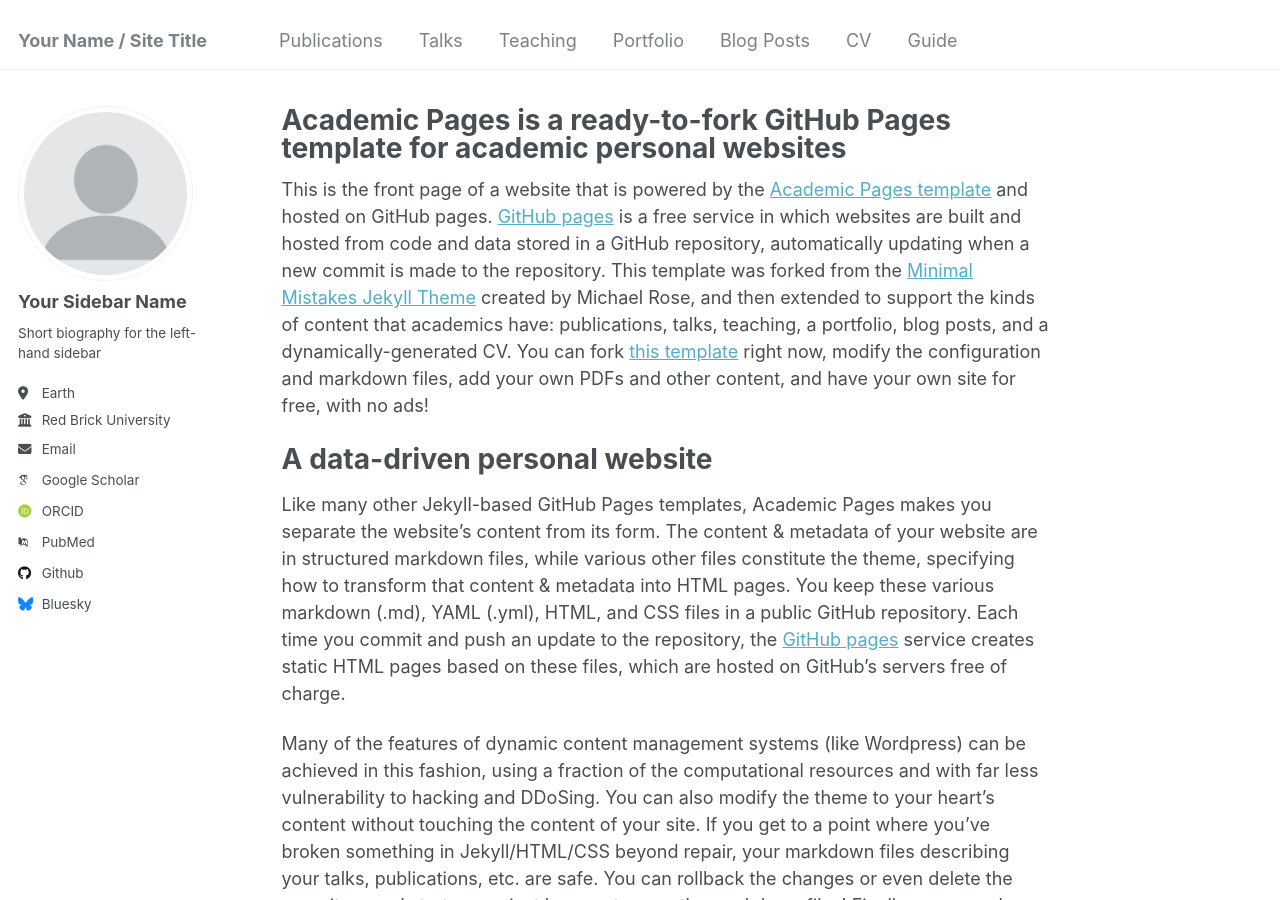
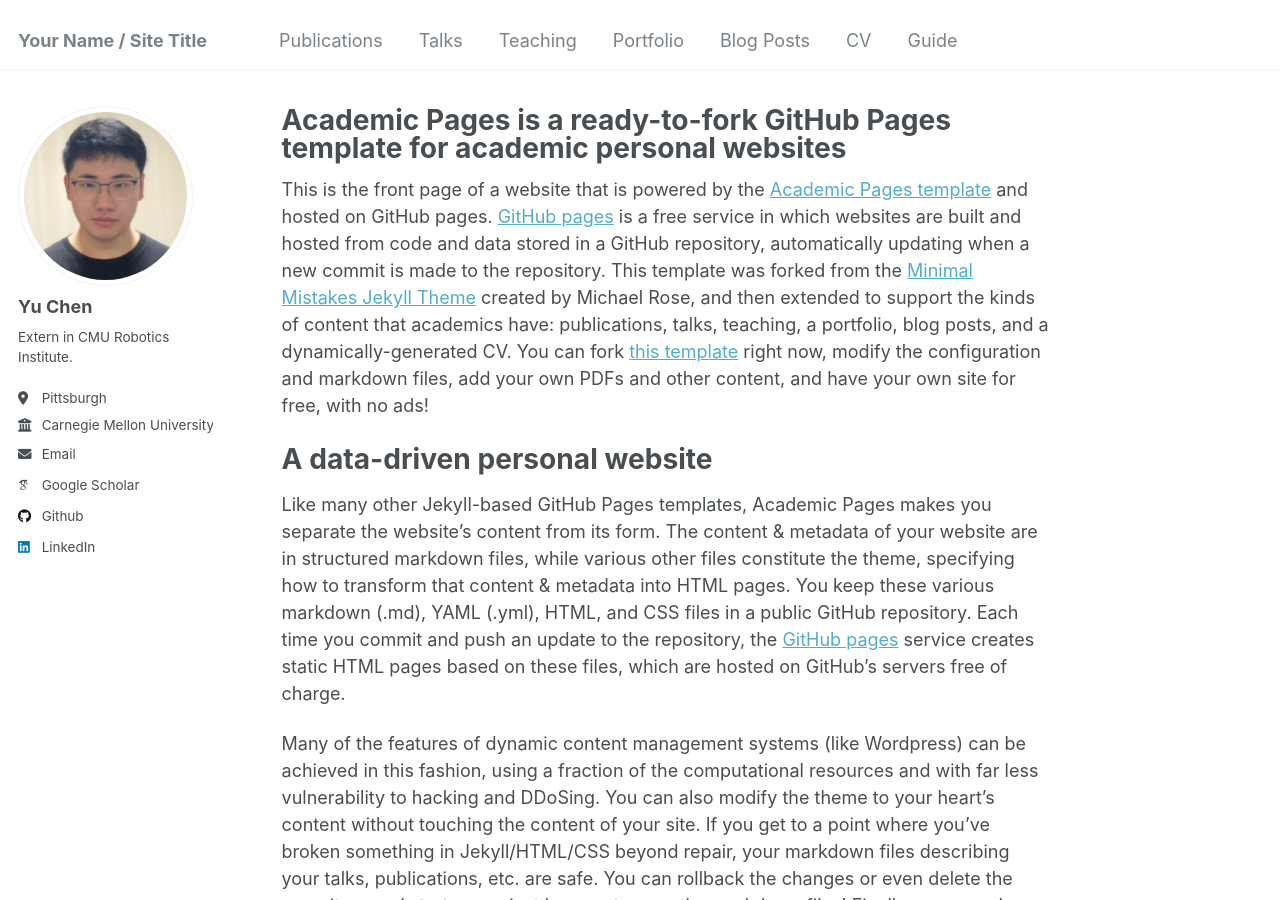
Before and after one commit to Neuling-jpg/yu.github.io, a Jekyll site: the page built from _pages/about.md, in a window 1280 px wide and 900 px high. Built offline with Jekyll 4.4.1, drawn with Linux system fonts in a browser that asks for light colours; some web fonts are replaced.

Commit message:
Update _config.yml

```diff
--- a/_config.yml
+++ b/_config.yml
@@ -21,22 +21,22 @@ repository               : "academicpages/academicpages.github.io"
 #               Additional customization can be done by editing /_includes/author-profile.html
 author:
   # Biographic information
-  avatar           : "profile.png"
-  name             : "Your Sidebar Name"
+  avatar           : "Yu_Chen_circle.jpg"
+  name             : "Yu Chen"
   pronouns         : # example: "she/her"
-  bio              : "Short biography for the left-hand sidebar"
-  location         : "Earth"
-  employer         : "Red Brick University"
+  bio              : "Extern in CMU Robotics Institute."
+  location         : "Pittsburgh"
+  employer         : "Carnegie Mellon University"
   uri              : # URL
-  email            : "none@example.org"
+  email            : "uchen0223@gmail.com"
 
   # Academic websites
   arxiv            : # URL - Update with the correct link to your profile
-  googlescholar    : "https://scholar.google.com/citations?user=PS_CX0AAAAAJ"
+  googlescholar    : "https://scholar.google.com/citations?hl=en&user=U6s4IpUAAAAJ"
   impactstory      : # URL
-  orcid            : "http://orcid.org/yourorcidurl"
+  orcid            : # "http://orcid.org/yourorcidurl"
   semantic         : # URL
-  pubmed           : "https://www.ncbi.nlm.nih.gov/pubmed/?term=john+snow"
+  pubmed           : # "https://www.ncbi.nlm.nih.gov/pubmed/?term=john+snow"
   researchgate     : # URL
   scopus           : # URL
 
@@ -44,12 +44,12 @@ author:
   bitbucket        : # Username - Update with your username on the site
   codepen          : # Username
   dribbble         : # Username
-  github           : "academicpages"
+  github           : "https://github.com/Neuling-jpg/"
   kaggle           : # Username
   stackoverflow    : # User number or user number and name (i.e., use "1" or "1/jeff-atwood")
 
   # Social media
-  bluesky          : "bsky.app" # Replace this with you Bluesky username
+  bluesky          : # "bsky.app" # Replace this with you Bluesky username
   facebook         : # Username
   flickr           : # Username
   foursquare       : # Username
@@ -58,7 +58,7 @@ author:
   keybase          : # Username
   instagram        : # Username
   lastfm           : # Username
-  linkedin         : # Username
+  linkedin         : "Yu Chen"
   mastodon         : # URL
   medium           : # URL
   pinterest        : # Username
```
